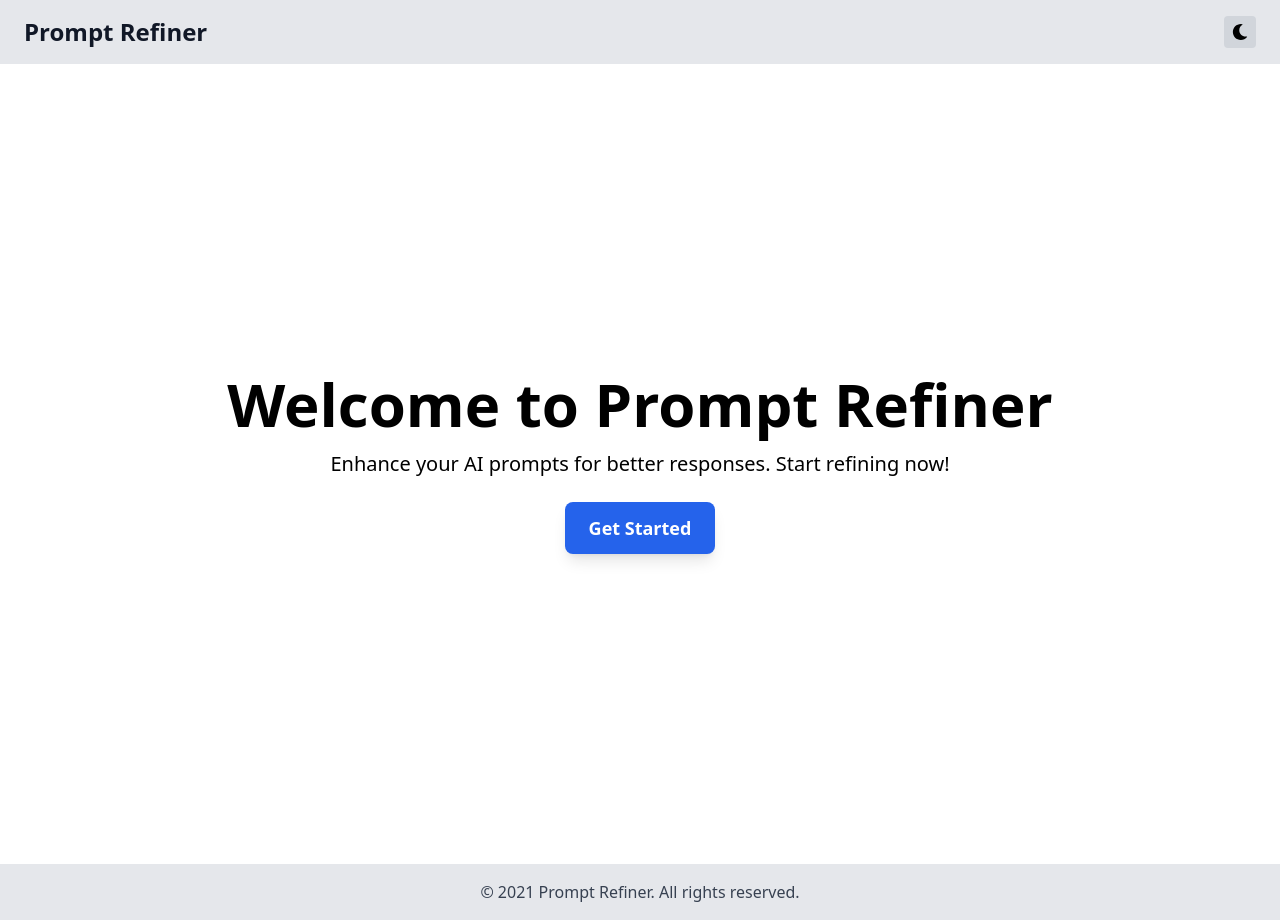
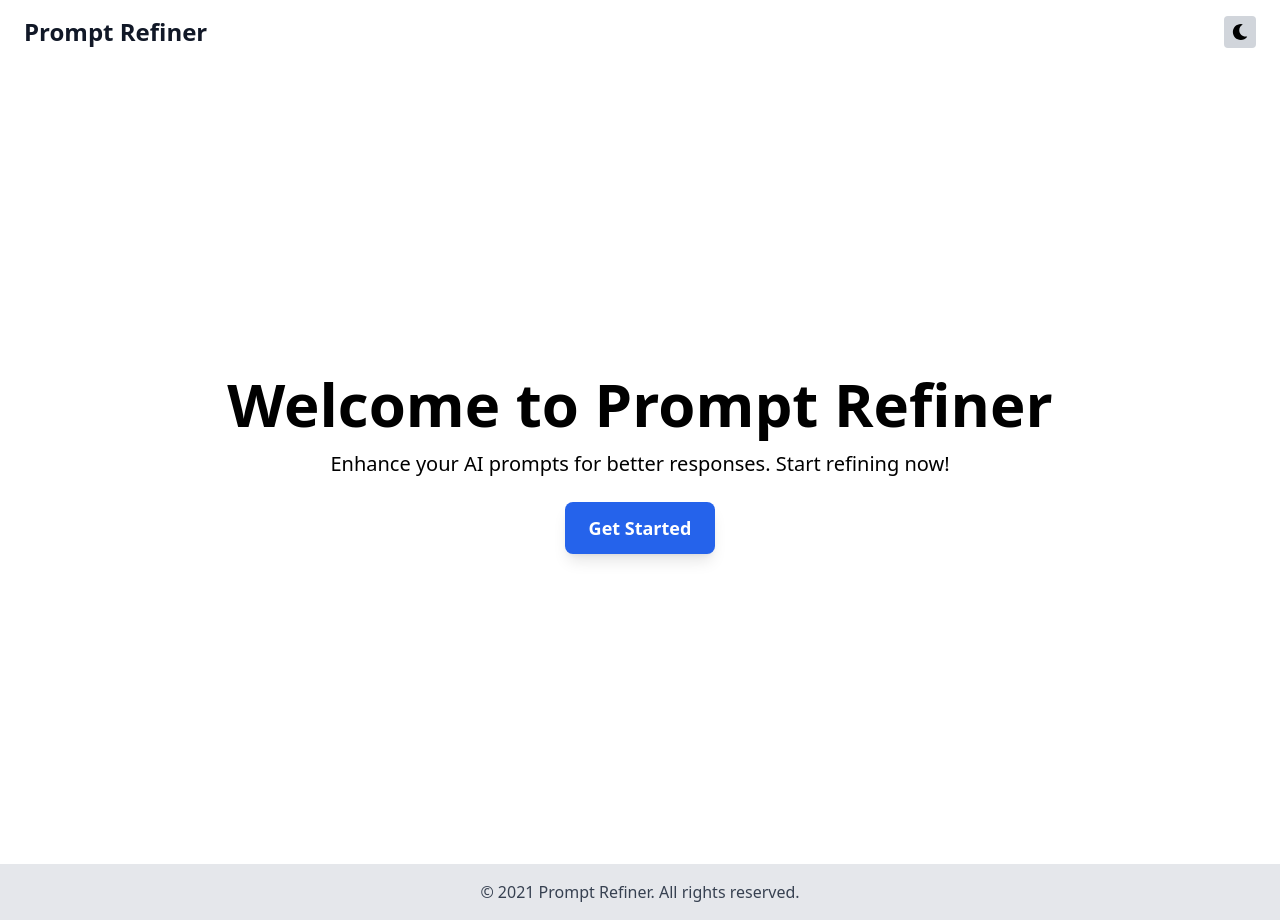
Before and after one commit to roche-jeethan/PromptRefiner, a React (Create React App) app: page / in a window 1280 px wide. Built offline with nearby package versions, Linux system fonts and the light colour scheme.

Commit message:
fix: Updated Navbar

```diff
--- a/src/components/Navbar.jsx
+++ b/src/components/Navbar.jsx
@@ -7,13 +7,13 @@ function Navbar() {
   const [darkMode, setDarkMode] = useDarkMode();
 
   return (
-    <nav className="w-full px-6 py-4 flex justify-between items-center bg-gray-200 dark:bg-gray-800">
+    <nav className="w-full px-6 py-4 flex justify-between items-center bg-white-200 dark:bg-gray-800">
       <Link to="/" className="text-2xl font-bold text-gray-900 dark:text-gray-100">
         Prompt Refiner
       </Link>
       <button
         onClick={() => setDarkMode(!darkMode)}
-        className="p-2 rounded bg-gray-300 dark:bg-gray-700"
+        className="p-2 rounded bg-gray-300 dark:bg-white-700"
       >
         {darkMode ? <FaSun title="Light Mode" /> : <FaMoon title="Dark Mode" />}
       </button>
```
